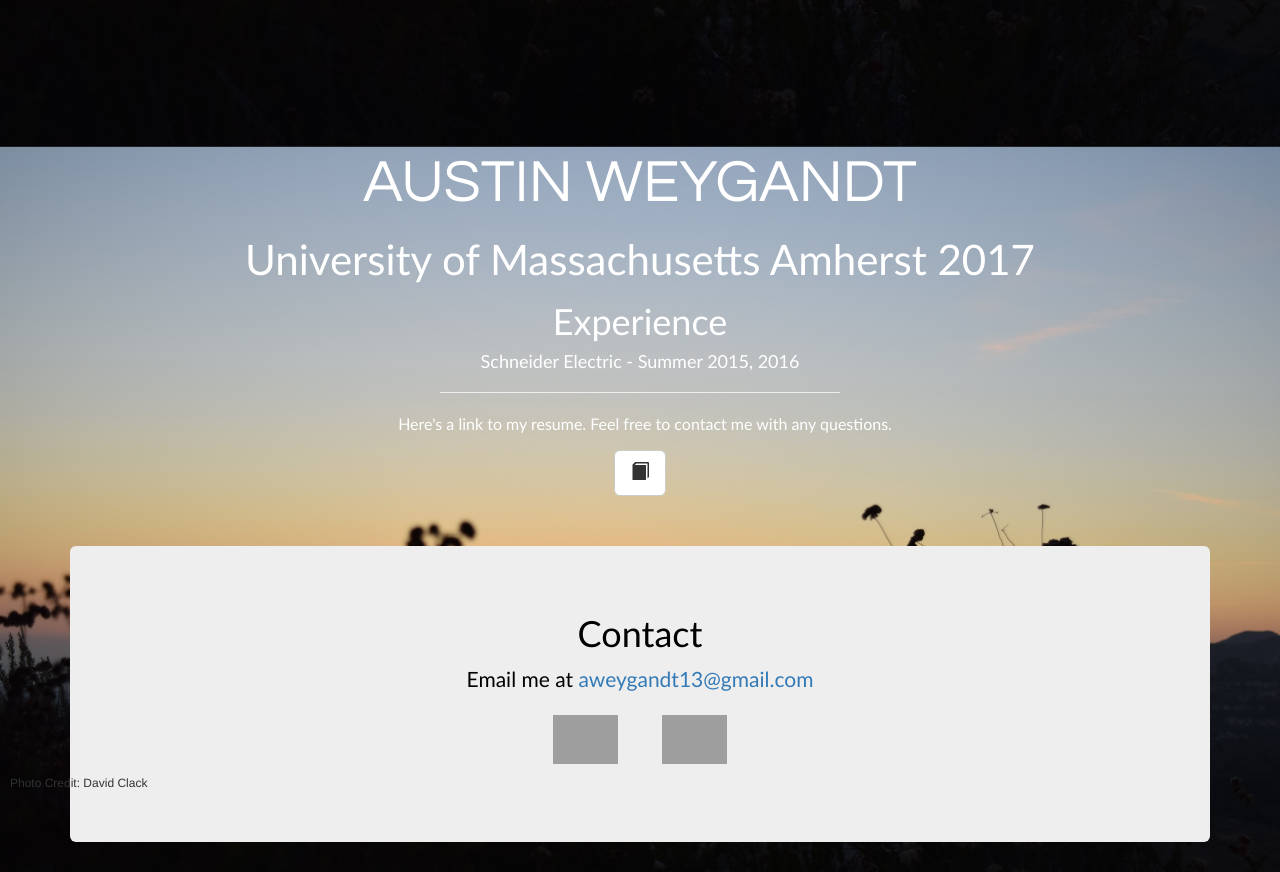
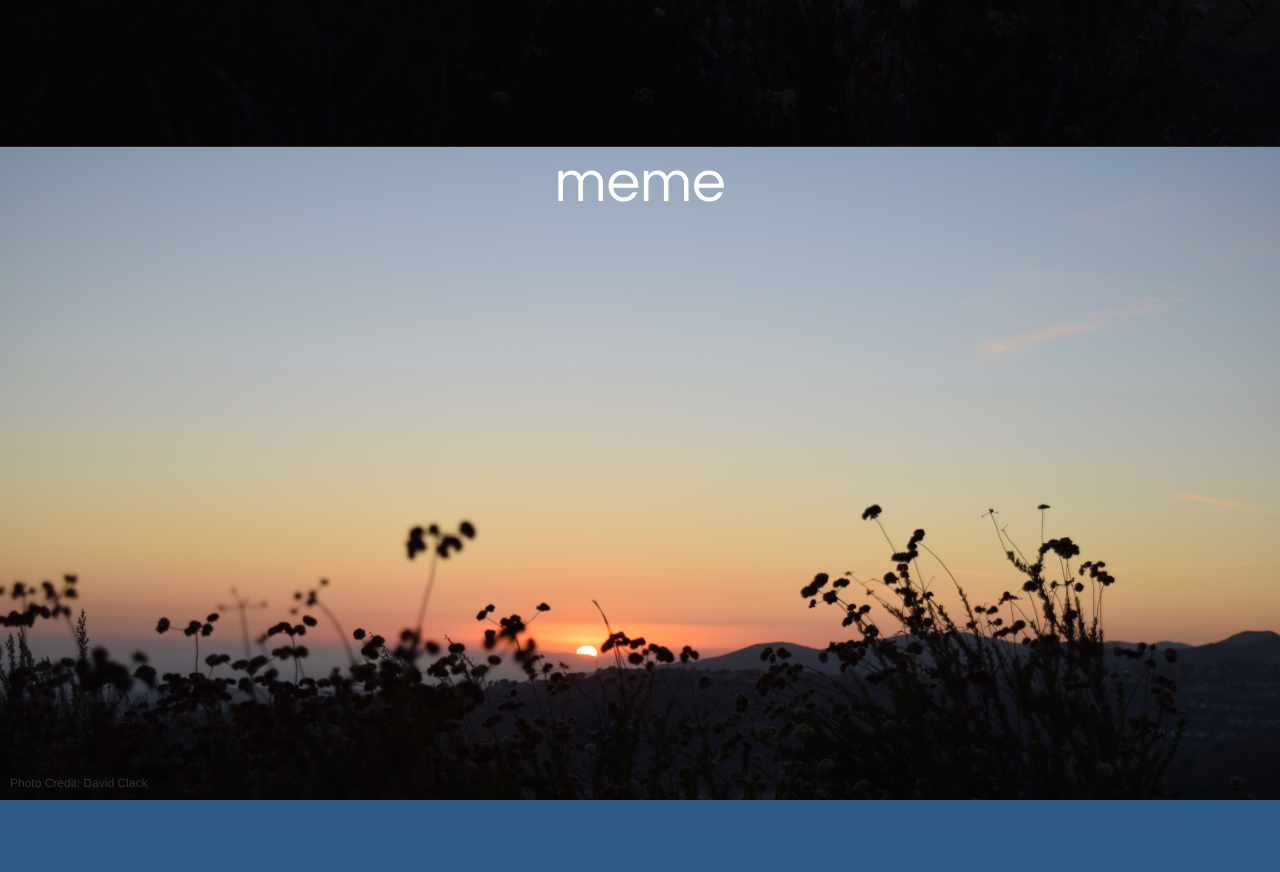
Before and after one commit to aweygandt/aweygandt.github.io, a plain HTML site: page index.html in a window 1280 px wide. After the commit the page ends 800 px from the top, so only its background shows below. Drawn offline with nearby package versions, Linux system fonts and the light colour scheme; grey boxes are pictures that could not be loaded.

Commit message:
Update index.html
kaboom

```diff
--- a/index.html
+++ b/index.html
@@ -7,56 +7,14 @@
     <link rel="stylesheet" type="text/css" href="main.css">
     <link rel="icon" href="Bfavicon.ico"> <!-- downloaded from http://www.favicon-generator.org/ -->
 
-    <meta name="description" content="Personal Website">
-    <meta name="author" content="Austin Weygandt">
-    <!-- http://aweygandt.github.io/ -->
+    <meta name="description" content="yeet">
+    <meta name="author" content="AW">
     <title>Austin Weygandt</title>
-
-    <!-- needs Google analytics -->
-
-    <!-- <script type="text/javascript">alert("testing javascript");</script> -->
-
   </head>
 
   <body>
 
-    <h1 id="name">AUSTIN WEYGANDT</h1>
-    <h2 id="job">University of Massachusetts Amherst 2017</h2>
-
-    <!-- <div id="LinkedIn">
-      <a href="https://www.linkedin.com/in/austin-weygandt-b76959104"><img src="http://www.njsacc.org/wordpress/wp-content/uploads/transparent-Linkedin-logo-icon.png" alt="LinkedIn" width=65 height=65></a>
-    </div> -->
-
-    <div id="Experience">
-      <h3>Experience</h3>
-      <h4>Schneider Electric - Summer 2015, 2016</h4>
-      <hr class="blur" width="400">
-    </div>
-
-    <div id="Resume">
-      <!-- <h3>Resume</h3> -->
-      <p>Here's a link to my resume. Feel free to contact me with any questions.</p>
-      <a type="button" class="btn btn-default btn-lg" href="http://aweygandt.github.io/Weygandt-Resume.pdf"> <!-- broken link -->
-        <span class="glyphicon glyphicon-book" aria-hidden="true"></span>
-      </a>
-    </div>
-
-    <div class="container">
-      <div class="jumbotron">
-        <div id="Contact">
-          <h3>Contact</h3>
-          <!-- <span class="glyphicon glyphicon-send" aria-hidden="true"></span> -->
-          <p>Email me at <a href="mailto:aweygandt13@gmail.com" target="_top">aweygandt13@gmail.com</a></p>
-          <div id="LinkedIn">
-            <a href="https://www.linkedin.com/in/austin-weygandt-b76959104"><img src="https://image.flaticon.com/icons/svg/61/61109.svg" alt="LinkedIn" width=65 height=65></a>
-            <!-- OLD http://www.njsacc.org/wordpress/wp-content/uploads/transparent-Linkedin-logo-icon.png -->
-          </div>
-          <div id="github">
-            <a href="https://github.com/aweygandt"><img src="https://cdn0.iconfinder.com/data/icons/octicons/1024/mark-github-256.png" alt="github" width=65 height=65></a>
-          </div>
-        </div>
-    </div>
-  </div>
+    <h1 id="name">meme</h1>
 
   <div id="footer">
     <h6>Photo Credit: David Clack</h6>
```
